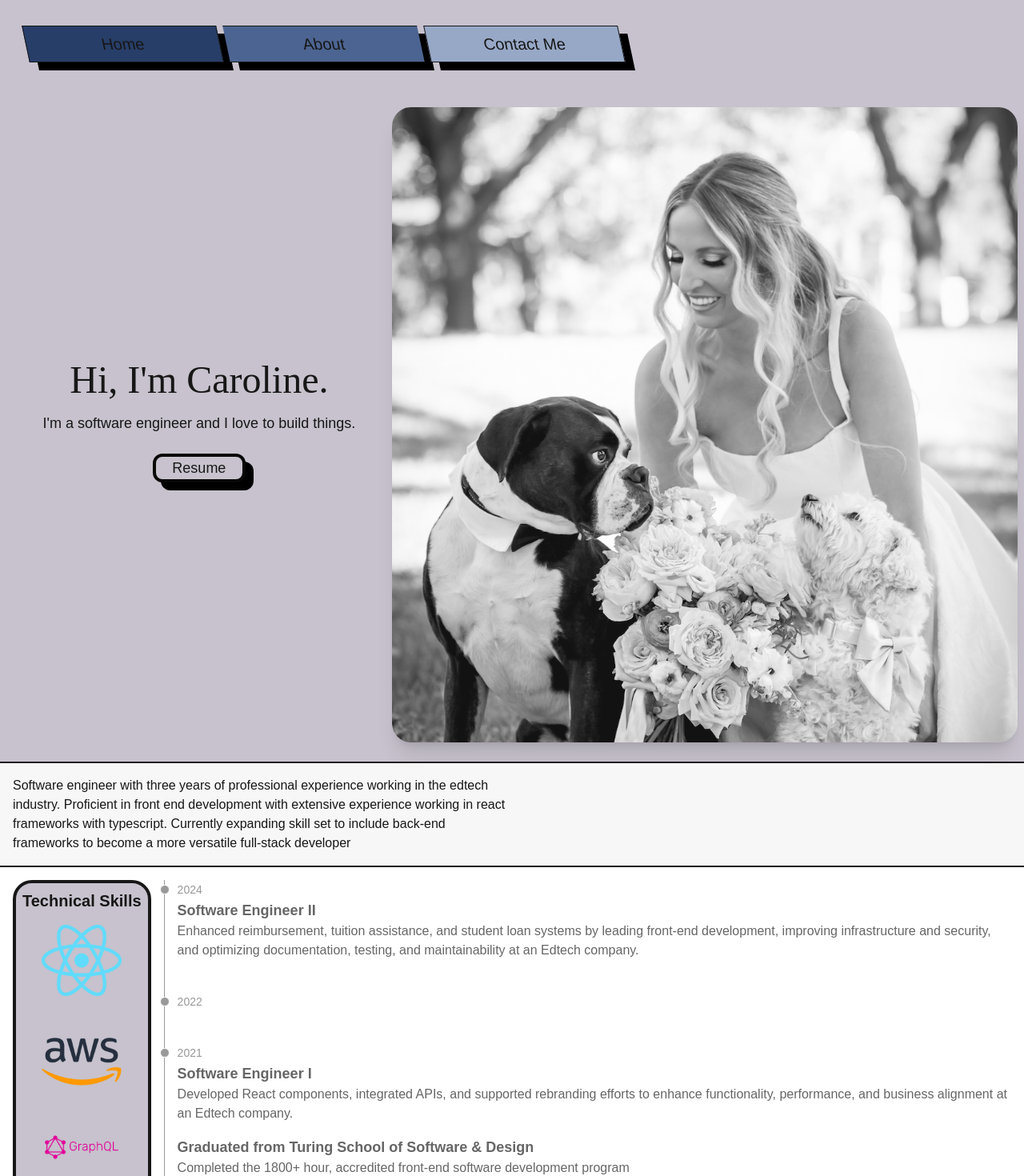
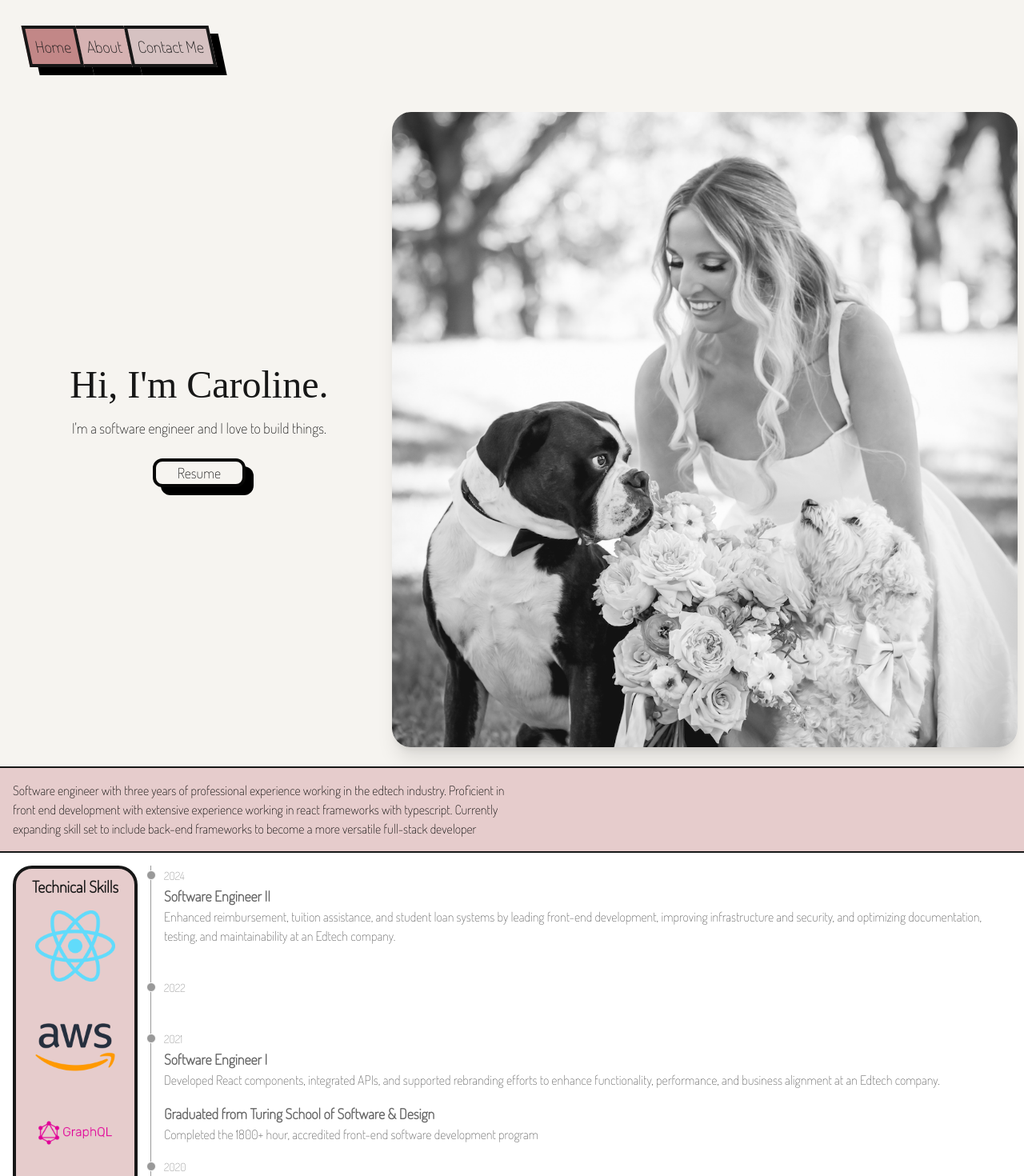
Before and after one commit to carolineshowscode/caroline-shows-website, a Next.js app: page / in a window 1280 px wide. Shown: the top 1470 px of the page at 80% size. Built offline with nearby package versions, Linux system fonts and the light colour scheme; no server answers; a web font is replaced by a local one.

Commit message:
update colors and fonts

```diff
--- a/src/app/layout.tsx
+++ b/src/app/layout.tsx
@@ -1,11 +1,17 @@
 import type { Metadata } from "next";
 import { Nav } from "@/components/Nav";
-import { Playwrite_IN } from "next/font/google";
+import { Playwrite_IN, Dosis } from "next/font/google";
 import "./globals.css";
 
 const playwrite = Playwrite_IN({
   variable: "--font-playwrite-in",
   weight: ['400'],
+});
+
+const dosis = Dosis({
+  subsets: ['latin'],
+  variable: "--font-dosis",
+  weight: ['200'],
 });
 
 export const metadata: Metadata = {
@@ -19,13 +25,13 @@ export default function RootLayout({
   children: React.ReactNode;
 }>) {
   return (
-    <html lang="en" className={`${playwrite.className}`}>
+    <html lang="en" className={`${playwrite.className} ${dosis.className}`}>
       <head>
         <meta name="viewport" content="width=device-width, initial-scale=1.0" />
       </head>
       <body>
         <Nav />
-        <main>{children}</main>
+        <main className='font-dosis'>{children}</main>
       </body>
     </html>
   );
--- a/src/app/page.tsx
+++ b/src/app/page.tsx
@@ -1,5 +1,6 @@
 import Image from 'next/image';
 import { ResumeButton } from '@/components/ResumeButton';
+import { RonSwansonQuote } from '@/components/RonSwansonQuote';
 
 const Home: React.FC = () => {
   return (
@@ -14,12 +15,12 @@ const Home: React.FC = () => {
           <Image src='/caroline.png' width={500} height={600} layout='responsive' className='rounded-3xl shadow-xl w-full m-2 sm:w-3/4' alt='Caroline' />
         </div>
       </div>
-      <div className='bg-secondary border-b-2 text-wrap p-4 sm:flex flex-col justify-center'>
-        <p className='sm:w-1/2'>Software engineer with three years of professional experience working in the edtech industry. Proficient in front end development with extensive experience working in react frameworks with typescript. Currently expanding skill set to include back-end
+      <div className='bg-accent border-b-2 text-wrap p-4 sm:flex flex-col justify-center'>
+        <p className='sm:w-1/2 text-black font-dosis'>Software engineer with three years of professional experience working in the edtech industry. Proficient in front end development with extensive experience working in react frameworks with typescript. Currently expanding skill set to include back-end
         frameworks to become a more versatile full-stack developer</p>
       </div>
       <div className='flex flex-row p-4 dark:bg-white'>
-        <div className='bg-primary border-4 grid grid-cols-1 rounded-3xl w-full max-w-max p-2 sm:flex flex-col items-center w-1/4 max-h-screen'>
+        <div className='bg-accent border-4 grid grid-cols-1 rounded-3xl w-full max-w-max p-2 sm:flex flex-col items-center w-1/4 max-h-screen'>
           <h2 className='text-center font-semibold sm:text-xl'>Technical Skills</h2>
           <Image src='/reacticon.png' width={100} height={100} alt='React Logo' className='mx-auto sm:m-4'/>
           <Image src='/awslogo.png' width={100} height={100} alt='AWS Logo' className='mx-auto sm:m-4'/>
@@ -72,6 +73,7 @@ const Home: React.FC = () => {
           </ol>
         </div>
       </div>
+      < RonSwansonQuote />
     </div>
   );
 };
--- a/src/components/nav.tsx
+++ b/src/components/nav.tsx
@@ -2,15 +2,15 @@ import Link from 'next/link';
 
 export const Nav: React.FC = () => {
   return (
-    <nav className='border-0 bg-primary dark:text-black sm:text-xl'>
+    <nav className='border-0 bg-primary font-dosis dark:text-black sm:text-xl'>
       <ul className='flex p-4 sm:p-8'>
-        <li className='bg-darkBlue p-2 skew-x-12 shadow-2xl border shadow-blackSolid hover:scale-110 sm:w-1/5 text-center'>
+        <li className='bg-darkBlue p-2 skew-x-12 shadow-2xl border-4 shadow-blackSolid hover:scale-110 text-center'>
           <Link href="/">Home</Link>
         </li>
-        <li className='bg-mediumBlue p-2 skew-x-12 shadow-2xl shadow-blackSolid border-y ml-2 hover:scale-110 sm:w-1/5 text-center'>
+        <li className='bg-mediumBlue p-2 skew-x-12 shadow-2xl shadow-blackSolid border-y-4 hover:scale-110 text-center'>
           <Link href="/about">About</Link>
         </li>
-        <li className='bg-lightBlue p-2 skew-x-12 shadow-2xl shadow-blackSolid border ml-2 hover:scale-110 sm:w-1/5 text-center'>
+        <li className='bg-lightBlue p-2 skew-x-12 shadow-2xl shadow-blackSolid border-4 hover:scale-110 text-center'>
           <a href='mailto:caroline.e.shows@gmail.com'>Contact Me</a>
         </li>
       </ul>
--- a/src/components/resumeButton.tsx
+++ b/src/components/resumeButton.tsx
@@ -9,5 +9,5 @@ export const ResumeButton: React.FC = () => {
     return(
         <button className='rounded-xl border-4 border-black shadow-blackSolid bg-primary m-2 w-3/4 hover:duration-500 hover:shadow-none sm:w-1/4' onClick={handleClick}>Resume</button>
 
-    )
-}
+    );
+};
--- a/src/components/ronSwansonQuote.tsx
+++ b/src/components/ronSwansonQuote.tsx
@@ -1,19 +1,33 @@
+'use client';
+
 import { useEffect, useState } from 'react';
 
-const RonSwansonQuote: React.FC = () => {
+export const RonSwansonQuote: React.FC = () => {
     const [quote, setQuote ] = useState<string>('');
     const [loading, setLoading] = useState<boolean>(true);
 
-    const useEffect(() => {
+    useEffect(() => {
         const fetchQuote = async () => {
         try {
         const response = await fetch('https://ron-swanson-quotes.herokuapp.com/v2/quotes');
         const data = await response.json();
+        setQuote(data);
+        setLoading(false);
         } catch (error) {
             console.error('error fetching quote', error);
         };
+        };
+        fetchQuote();
     }, []);
 
+    if (loading) {
+        return <div className='font-playwrite bg-primary w-full h-1/4 border-t-2 p-4 text-center dark:bg-primary dark:text-black'>Loading...</div>;
+    };
 
-    return (<div></div>);
+    return (
+        <div className='font-playwrite bg-primary w-full h-1/4 border-t-2 p-4 text-center dark:bg-primary dark:text-black'>
+            <p>{`"${quote}"`}</p>
+            <p className='m-2'>~ Ron Swanson</p>
+        </div>
+    );
 };
--- a/tailwind.config.ts
+++ b/tailwind.config.ts
@@ -14,15 +14,15 @@ export default {
       xl: "1280px",
     },
     colors: {
-      primary: '#c7c2cd',
-      secondary: '#F7F7F7',
-      accent: '#143553',
+      primary: '#f6f4f0',
+      secondary: '#f6f4f0',
+      accent: '#e6cccc',
       grey: '#999999',
       darkGrey: '#666666',
       white: '#FCFCFC',
-      darkBlue: '#273e69',
-      mediumBlue: '#4c6491',
-      lightBlue: '#97a8c7',
+      darkBlue: '#c28787',
+      mediumBlue: '#d6b2b2',
+      lightBlue: '#d6c2c2',
       green: '#4a6b4a',
       black: '#080807',
     },
@@ -34,6 +34,7 @@ export default {
       fontFamily: {
         playwrite: ['Playwrite IN', 'serif'],
         geist: ['Geist', 'sans-serif'],
+        dosis: ['Dosis', 'serif'],
       },
       boxShadow: {
         blackSolid: '10px 10px 0px 0px rgb(0, 0, 0)',
```
